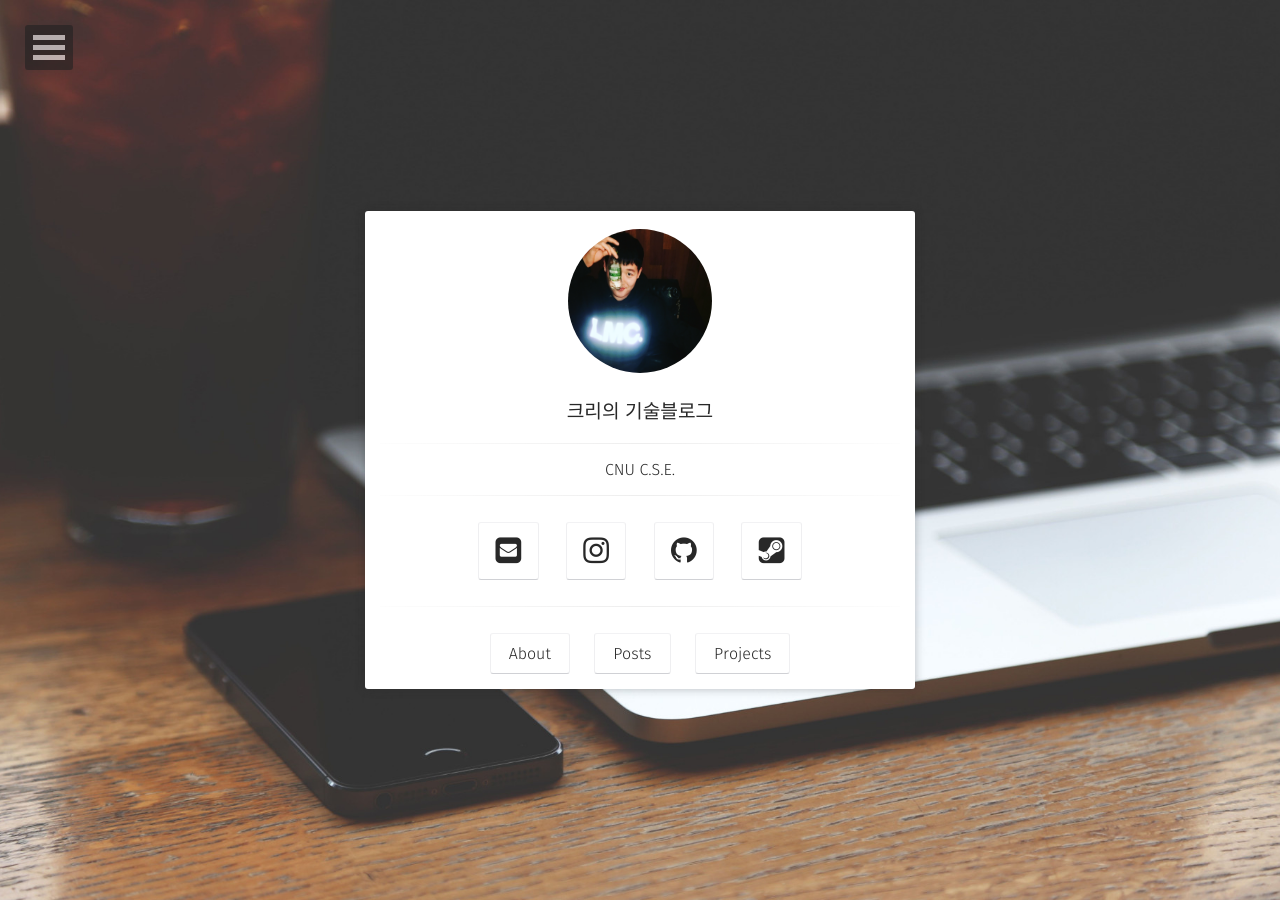
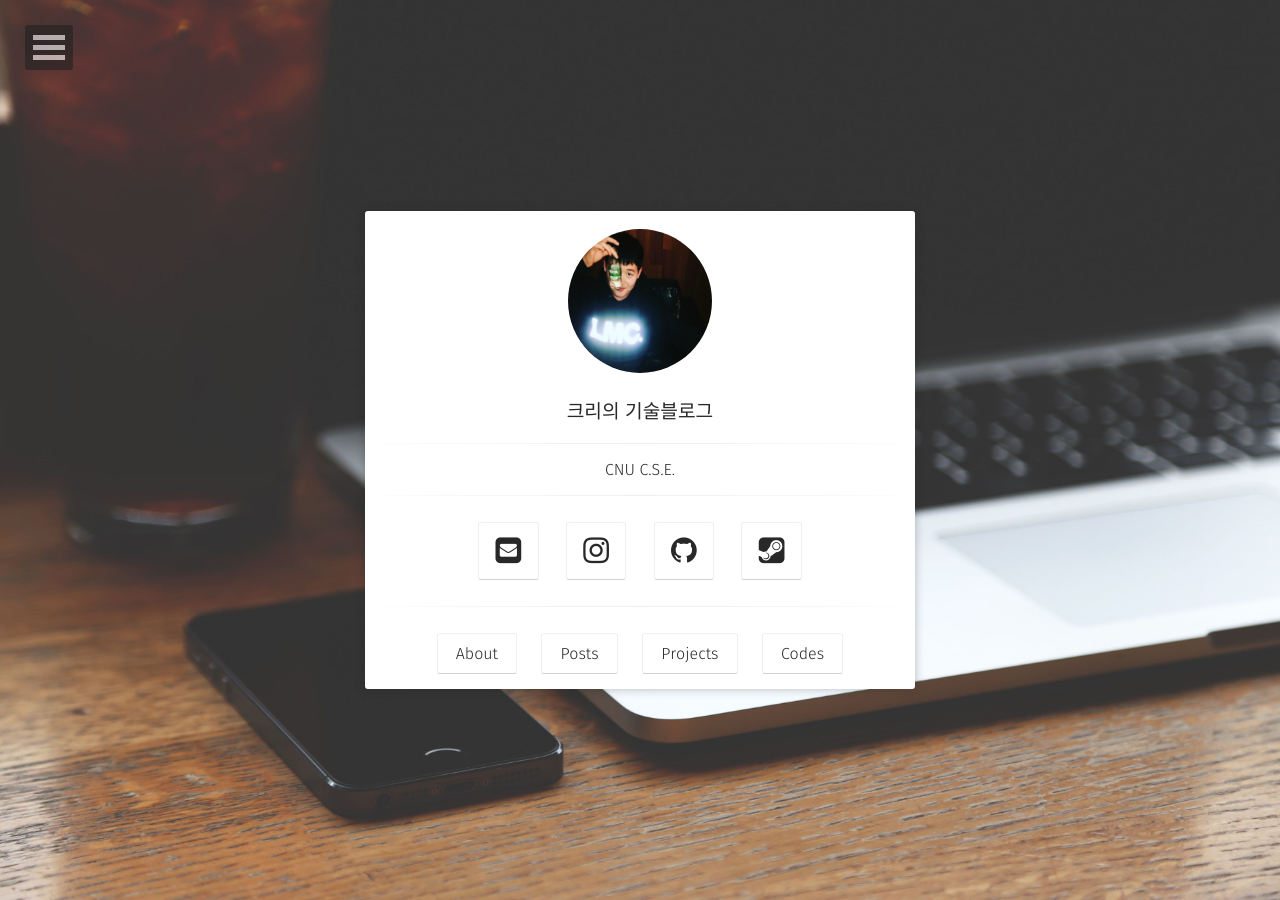
Before and after one commit to yechanlee/yechanlee.github.io-saved-, a Jekyll site: the page built from index.html, in a window 1280 px wide. Built offline with Jekyll 4.4.1, drawn with Linux system fonts in a browser that asks for light colours; some web fonts are replaced.

Commit message:
home에 code 란 추가

```diff
--- a/_layouts/home.html
+++ b/_layouts/home.html
@@ -41,6 +41,9 @@ layout: compress
                          <a class="btn zoombtn" href="{{ site.url }}/projects">
                          Projects
                          </a>
+                         <a class="btn zoombtn" href="{{ site.url }}/codes">
+                        Codes
+                        </a>
                  </h3>
             </div>
         </div>
```
